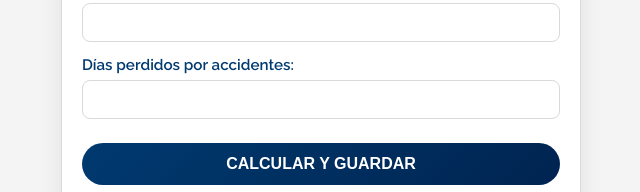
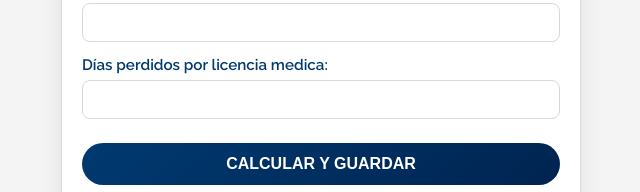
Before and after one commit to LucianoRaulToledo1978/correo-ausentismo, a plain HTML site: page index.html in a window 1280 px wide. Shown: the part 364-556 px from the top of the page, 319-959 px from the left. Drawn offline with Linux system fonts and the light colour scheme.

Commit message:
agregar cambios

```diff
--- a/index.html
+++ b/index.html
@@ -44,7 +44,7 @@
     <label for="diasLaborables">Días laborables del período:</label>
     <input type="number" id="diasLaborables" required />
 
-    <label for="diasPerdidos">Días perdidos por accidentes:</label>
+    <label for="diasPerdidos">Días perdidos por licencia medica:</label>
     <input type="number" id="diasPerdidos" required />
 
    <button type="button" onclick="calcularAusentismo()">Calcular y Guardar</button>
```
